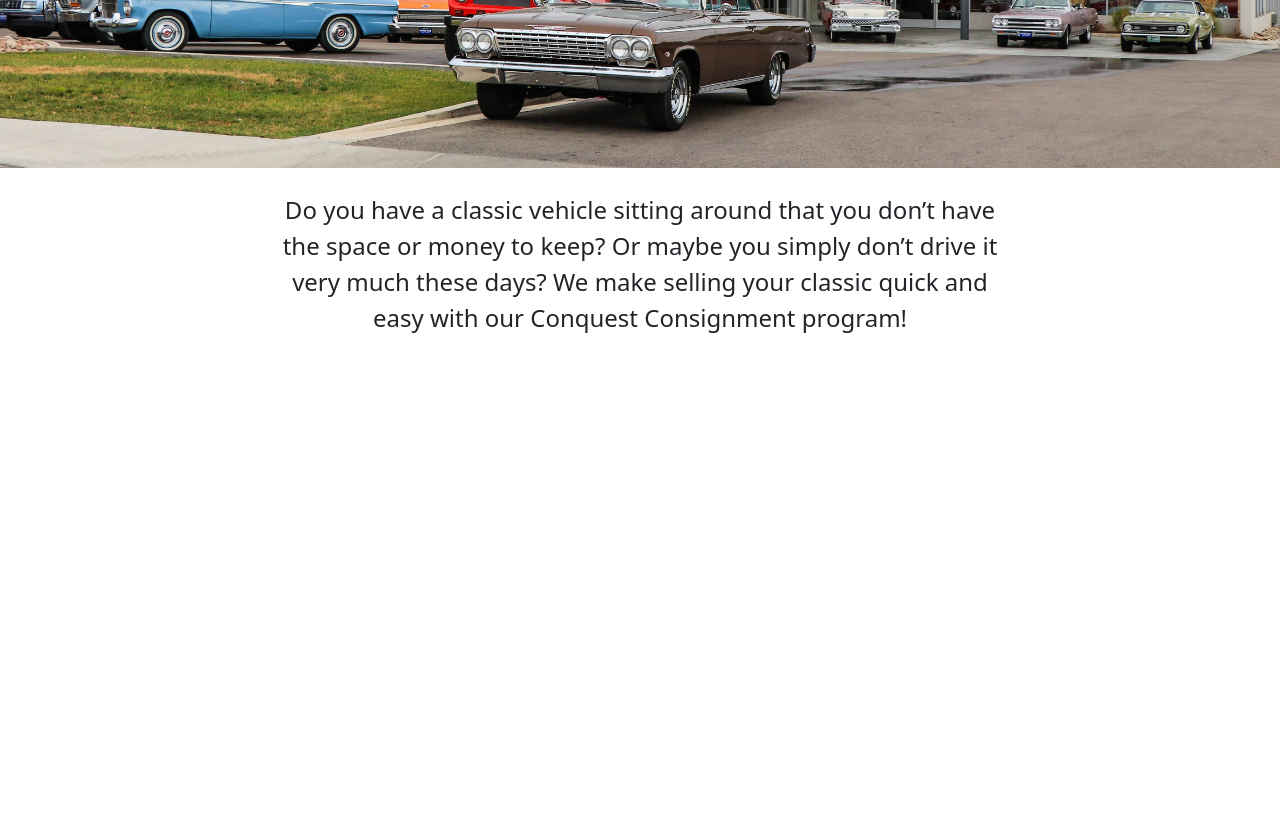
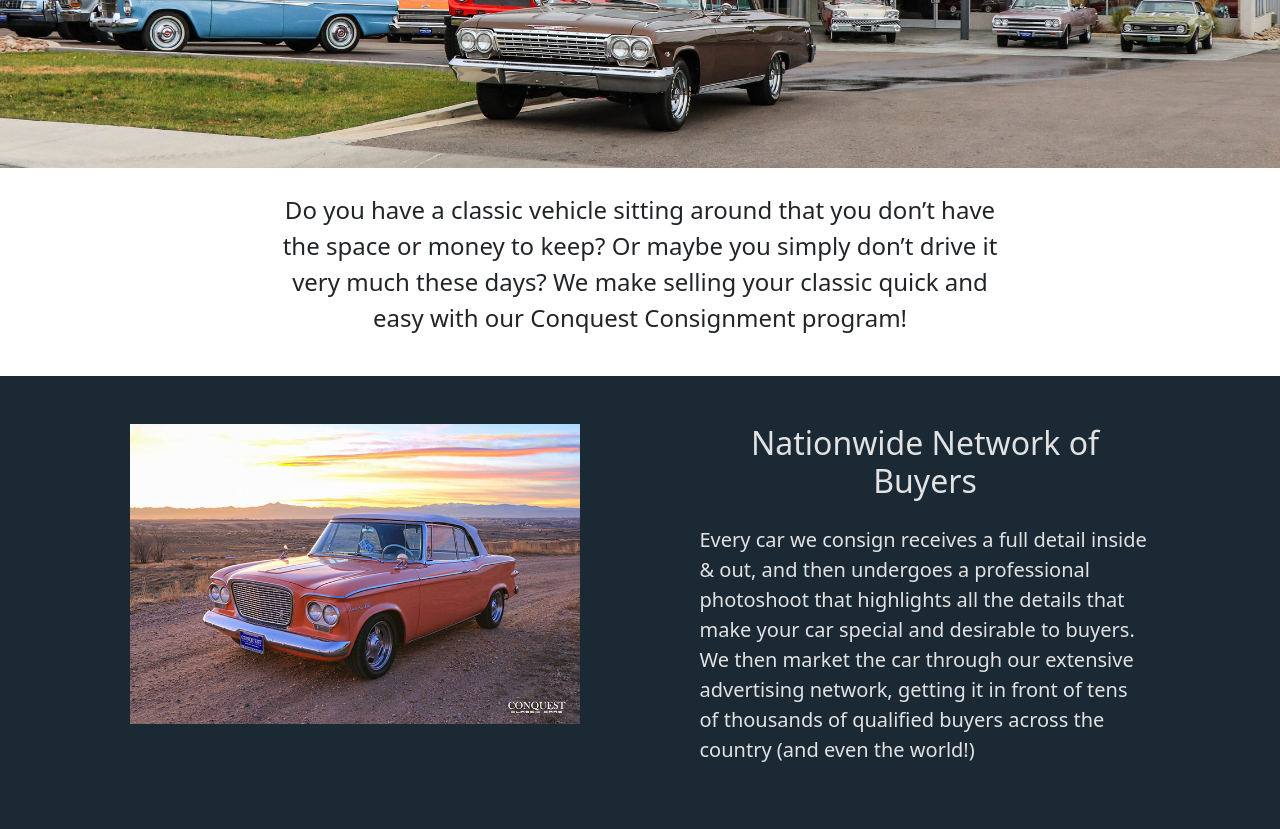
Before and after one commit to lukeoxner/consign-my-classic, a plain HTML site: page index.html in a window 1280 px wide. Shown: the part 282-1111 px from the top of the page. Before the commit the page ends 800 px from the top, so only its background shows below. Drawn offline with nearby package versions, Linux system fonts and the light colour scheme.

Commit message:
add first info tile

```diff
--- a/index.html
+++ b/index.html
@@ -22,6 +22,20 @@
         </div>
     </div>
 
+    <div class="info-tiles-container">
+        <div class="container py-5">
+            <div class="row">
+                <div class="col-12 col-md-5 mx-auto">
+                    <img src="./images/lark.jpg" alt="studebaker-lark" class='tile-img'>
+                </div>
+                <div class="col-12 col-md-5 mx-auto">
+                    <h2 class='text-center mb-4'>Nationwide Network of Buyers</h2>
+                    <p class='fs-5'>Every car we consign receives a full detail inside & out, and then undergoes a professional photoshoot that highlights all the details that make your car special and desirable to buyers. We then market the car through our extensive advertising network, getting it in front of tens of thousands of qualified buyers across the country (and even the world!)</p>
+                </div>
+            </div>
+        </div>
+    </div>
+
 
     <script src="https://cdn.jsdelivr.net/npm/bootstrap@5.1.3/dist/js/bootstrap.bundle.min.js" integrity="sha384-ka7Sk0Gln4gmtz2MlQnikT1wXgYsOg+OMhuP+IlRH9sENBO0LRn5q+8nbTov4+1p" crossorigin="anonymous"></script>
 </body>
--- a/style.css
+++ b/style.css
@@ -3,6 +3,15 @@
     height: 600px;
     background-size: cover;
     background-position: center;
+}
+
+.info-tiles-container {
+    background-color: #1B2935;
+    color: rgb(226, 226, 226);
+}
+
+.tile-img {
+    height: 300px;
 }
 
 @media only screen and (max-width: 1500px) {
```
Also changed, not shown: images/lark.jpg (added).
